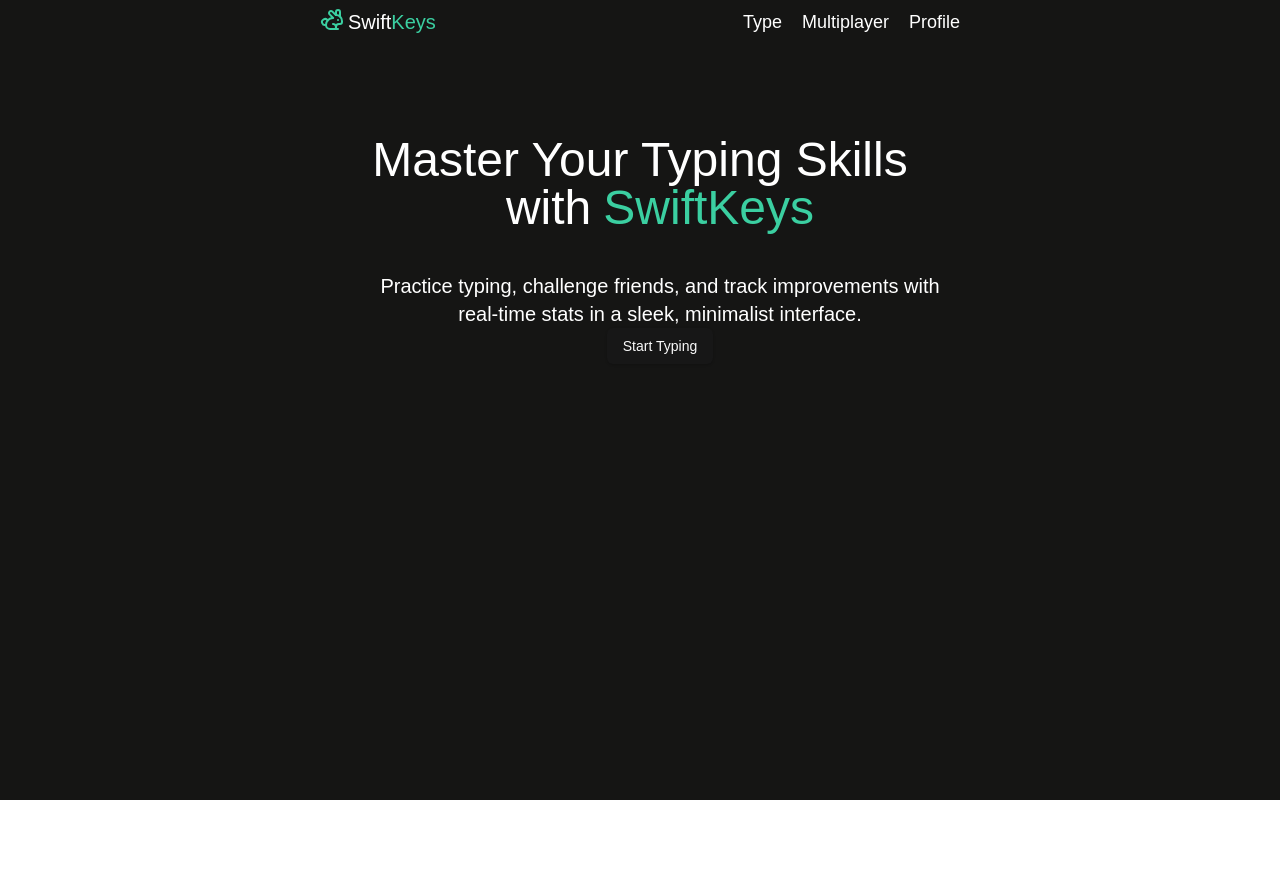
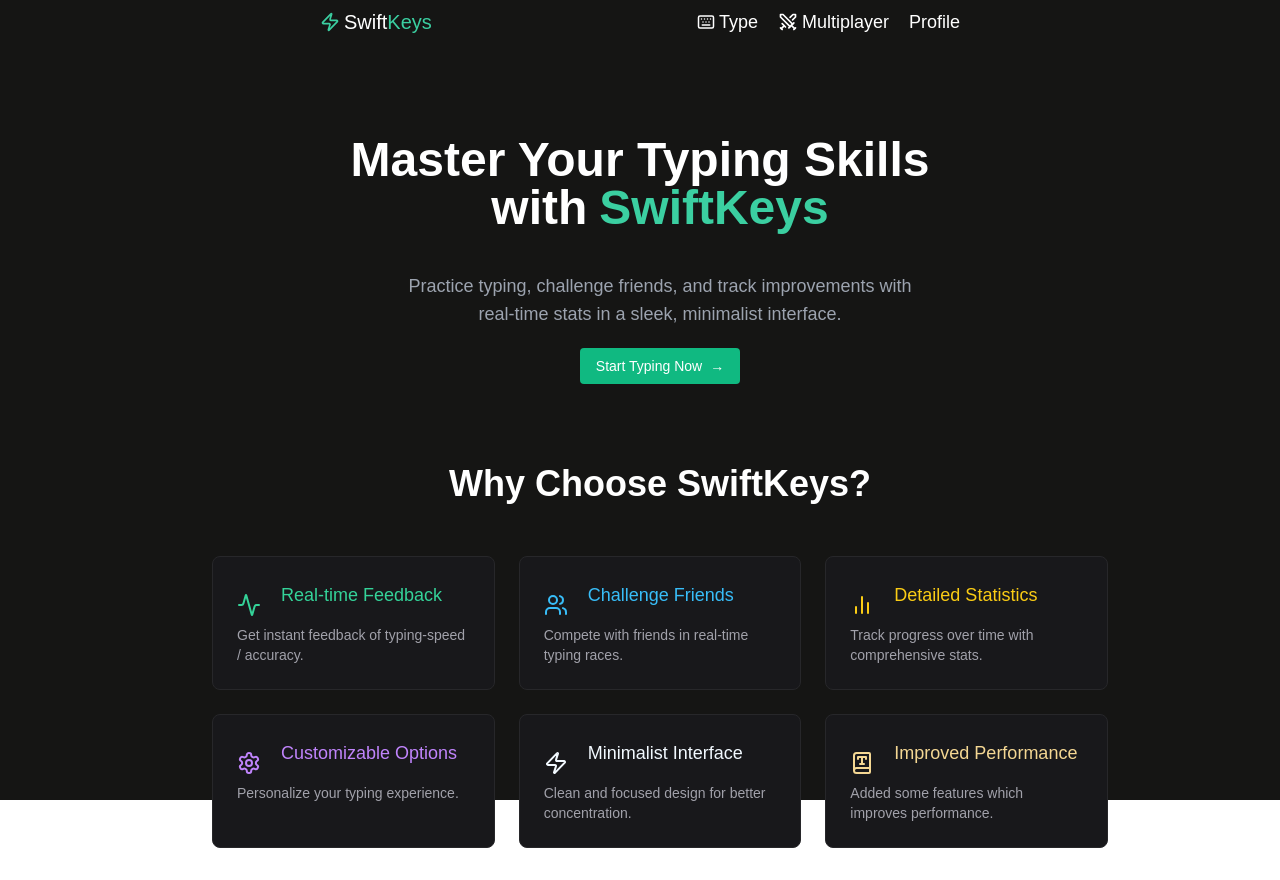
Before and after one commit to Shahid138/SwiftKeys, a React (Vite) app: page / in a window 1280 px wide. Before the commit the page ends 800 px from the top, so only its background shows below. Built offline with nearby package versions, Linux system fonts and the light colour scheme; a web font is replaced by a local one.

Commit message:
better ui

```diff
--- a/package.json
+++ b/package.json
@@ -25,6 +25,7 @@
   },
   "devDependencies": {
     "@eslint/js": "^9.19.0",
+    "@faker-js/faker": "^9.5.0",
     "@types/react": "^19.0.8",
     "@types/react-dom": "^19.0.3",
     "@vitejs/plugin-react": "^4.3.4",
--- /dev/null
+++ b/src/components/Footer.jsx
@@ -0,0 +1,77 @@
+import React from 'react';
+import { Activity, Users, BarChart2, Settings, Zap, BookType } from 'lucide-react';
+
+function FeatureDisplay() {
+  return (
+    <div className="mt-5 p-8">
+      <div className="max-w-4xl mx-auto grid grid-cols-1 md:grid-cols-3 gap-6">
+        <div className="bg-zinc-900 p-6 rounded-lg border border-zinc-800 hover:border-zinc-700 transition-colors duration-200">
+          <h3 className="flex content-center text-emerald-400 font-medium text-lg whitespace-pre-line mb-2">
+          <Activity className=" text-emerald-400 mr-5 mt-3" />
+            Real-time
+            Feedback
+          </h3>
+          <p className="text-zinc-400 text-sm">
+            Get instant feedback of typing-speed /  accuracy.
+          </p>
+        </div>
+
+        <div className="bg-zinc-900 p-6 rounded-lg border border-zinc-800 hover:border-zinc-700 transition-colors duration-200">
+          <h3 className="flex content-center text-sky-400 font-medium text-lg whitespace-pre-line mb-2">
+            <Users className="text-sky-400 mr-5 mt-3" />
+            Challenge
+            Friends
+          </h3>
+          <p className="text-zinc-400 text-sm">
+            Compete with friends in real-time typing races.
+          </p>
+        </div>
+
+        <div className="bg-zinc-900 p-6 rounded-lg border border-zinc-800 hover:border-zinc-700 transition-colors duration-200">
+          <h3 className="flex content-center text-yellow-400 font-medium text-lg whitespace-pre-line mb-2">
+            <BarChart2 className="text-yellow-400 mr-5 mt-3" />
+            Detailed
+            Statistics
+          </h3>
+          <p className="text-zinc-400 text-sm">
+            Track progress over time with comprehensive stats.
+          </p>
+        </div>
+
+        <div className="md:col-span-3/2 bg-zinc-900 p-6 rounded-lg border border-zinc-800 hover:border-zinc-700 transition-colors duration-200">
+          <h3 className="flex content-center text-purple-400 font-medium text-lg whitespace-pre-line mb-2">
+            <Settings className="text-purple-400 mr-5 mt-3" />
+            Customizable
+            Options
+          </h3>
+          <p className="text-zinc-400 text-sm">
+            Personalize your typing experience.
+          </p>
+        </div>
+
+        <div className="md:col-span-3/2 bg-zinc-900 p-6 rounded-lg border border-zinc-800 hover:border-zinc-700 transition-colors duration-200">
+          <h3 className="flex content-center text-[#F2F9FF] font-medium text-lg whitespace-pre-line mb-2">
+            <Zap className="text-[#F2F9FF] mr-5 mt-3" />
+            Minimalist
+            Interface
+          </h3>
+          <p className="text-zinc-400 text-sm">
+            Clean and focused design for better concentration.
+          </p>
+        </div>
+        <div className="md:col-span-3/2 bg-zinc-900 p-6 rounded-lg border border-zinc-800 hover:border-zinc-700 transition-colors duration-200">
+          <h3 className="flex content-center text-[#F4D793] font-medium text-lg whitespace-pre-line mb-2">
+            <BookType className="text-[#F4D793] mr-5 mt-3" />
+            Improved
+            Performance
+          </h3>
+          <p className="text-zinc-400 text-sm">
+            Added some features which improves performance.
+          </p>
+        </div>
+      </div>
+    </div>
+  );
+}
+
+export default FeatureDisplay;
--- a/src/components/Home.jsx
+++ b/src/components/Home.jsx
@@ -1,19 +1,32 @@
 import React from "react";
 import { Button } from "./ui/button";
+import { Link } from "react-router-dom";
+import Footer from "./Footer";
 
 const Home = () => {
   return (
     <div className="flex flex-col items-center pt-[100px] text-5xl space-x-10 text-white">
-      <p>Master Your Typing Skills</p>
+      <p className="font-bold">Master Your Typing Skills</p>
       <div className="flex space-x-3">
-        <p>with</p>
-        <p className="text-[rgb(59,207,161)]"> SwiftKeys</p>
+        <p className="font-bold">with</p>
+        <p className="text-[rgb(59,207,161)] font-bold"> SwiftKeys</p>
       </div>
-      <div className="text-center text-xl mt-10 text-opacity-1">
+      <div className="text-center text-gray-400 text-lg mt-10 text-">
         <p>Practice typing, challenge friends, and track improvements with</p>
         <p>real-time stats in a sleek, minimalist interface. </p>
       </div>
-      <Button>Start Typing</Button>
+      <Link to={"/type"}>
+      <button className=" py-2 px-4  mt-5 bg-emerald-500 hover:bg-emerald-600 text-sm text-white rounded flex items-center justify-center space-x-2 group transition-colors">
+        <span>Start Typing Now</span>
+        <span className="group-hover:translate-x-1 transition-transform">
+          →
+        </span>
+      </button>
+      </Link>
+      <div className="pt-[80px] text-white text-4xl font-bold">
+        <p>Why Choose SwiftKeys?</p>
+      </div>
+      <Footer/>
     </div>
   );
 };
--- a/src/components/Navbar.jsx
+++ b/src/components/Navbar.jsx
@@ -1,4 +1,4 @@
-import { Rabbit } from "lucide-react";
+import { Keyboard, Swords, Zap } from "lucide-react";
 import React from "react";
 import { NavLink } from "react-router-dom";
 
@@ -7,18 +7,20 @@ const Navbar = () => {
     <div className="flex justify-center items-center">
       <div className="flex justify-between text-white text-lg w-[50%] mt-2">
         <NavLink to={"/"} className="flex text-xl">
-          <Rabbit className="text-[rgb(59,207,161)] mr-1" size="24" />
+          <Zap size={20} className="text-[rgb(59,207,161)] mr-1 mt-1" />
           <div>Swift</div>
           <div className="text-[rgb(59,207,161)]">Keys</div>
         </NavLink>
         <ul className="flex space-x-5">
-          <NavLink to={"/type"}>
+          <NavLink to={"/type"} className="flex items-center">
+            <Keyboard  size={18} className="mr-1" />
             <p>Type</p>
           </NavLink>
-          <NavLink to={"/multiplayer"}>
+          <NavLink to={"/multiplayer"} className="flex items-center">
+            <Swords size={20} className="mr-1" />
             <p>Multiplayer</p>
           </NavLink>
-          <NavLink to={"/profile"}>
+          <NavLink to={"/profile"} className="flex items-center">
             <p>Profile</p>
           </NavLink>
         </ul>
--- a/src/pages/Multiplayer.jsx
+++ b/src/pages/Multiplayer.jsx
@@ -7,8 +7,7 @@ const Multiplayer = () => {
       <>
       {userEmail &&(
         <div className='text-white'>
-        Welcome, {userName}.
-        Your Email is {userEmail}
+        Multiplayer
       </div>
       )}
      </>
--- a/src/pages/Type.jsx
+++ b/src/pages/Type.jsx
@@ -1,18 +1,123 @@
-import { useAppSelector } from '@/store/hooks'
-import React from 'react'
+import React, { useState, useEffect, useRef } from 'react';
+import { faker } from '@faker-js/faker';
 
-const Type = () => {
-  const {userName, userEmail} = useAppSelector(state => state.user)
+const TypingSpeedTest = () => {
+  const [words, setWords] = useState([]);
+  const [typedWords, setTypedWords] = useState([]);
+  const [currentWordIndex, setCurrentWordIndex] = useState(0);
+  const [currentInput, setCurrentInput] = useState('');
+  const [startTime, setStartTime] = useState(null);
+  const [wpm, setWpm] = useState(0);
+  const [accuracy, setAccuracy] = useState(100);
+  const inputRef = useRef(null);
+
+  useEffect(() => {
+    // Generate 10 random words
+    const generatedWords = faker.word.words(10).toLowerCase().split(' ');
+    setWords(generatedWords);
+    setTypedWords(new Array(generatedWords.length).fill(''));
+  }, []);
+
+  const calculateStats = () => {
+    if (startTime) {
+      const timeElapsed = (Date.now() - startTime) / 1000;
+      const wordsTyped = currentWordIndex;
+      const newWpm = Math.round((wordsTyped / timeElapsed) * 60);
+      setWpm(newWpm);
+    }
+  };
+
+  const handleInput = (e) => {
+    const value = e.target.value;
+
+    if (!startTime) {
+      setStartTime(Date.now());
+    }
+
+    if (value.endsWith(' ')) {
+      // Word completed
+      if (currentWordIndex < words.length - 1) {
+        setCurrentWordIndex(prev => prev + 1);
+        setCurrentInput('');
+        const newTypedWords = [...typedWords];
+        newTypedWords[currentWordIndex] = value.trim();
+        setTypedWords(newTypedWords);
+        calculateStats();
+      }
+    } else {
+      setCurrentInput(value);
+      const newTypedWords = [...typedWords];
+      newTypedWords[currentWordIndex] = value;
+      setTypedWords(newTypedWords);
+    }
+  };
+
   return (
-    <>
-    {userEmail &&(
-      <div className='text-white'>
-      Welcome, {userName}.
-      Your Email is {userEmail}
+    <div className="min-h-screen bg-[rgb(21,21,20)] p-8">
+      <div className="max-w-2xl mx-auto">
+        {/* Controls */}
+        <div className="flex gap-4 mb-8 text-gray-400">
+          <span className="flex items-center gap-2">⌛ time</span>
+          <span className="flex items-center gap-2">T words</span>
+          <div className="flex gap-2">
+            <button className="px-2 py-1 rounded bg-gray-800 text-white">10</button>
+            <button className="px-2 py-1 rounded">25</button>
+            <button className="px-2 py-1 rounded">50</button>
+          </div>
+        </div>
+
+        {/* Main typing area */}
+        <div className="relative mb-8">
+          {/* Words display */}
+          <div className="text-xl leading-relaxed text-gray-600 font-mono">
+            {words.map((word, index) => (
+              <span
+                key={index}
+                className={`
+                  ${index === currentWordIndex ? 'text-gray-300' : ''}
+                  ${index < currentWordIndex ? 'text-gray-500' : ''}
+                `}
+              >
+                {word}{' '}
+              </span>
+            ))}
+          </div>
+
+          {/* Invisible input - covers the entire typing area */}
+          <input
+            ref={inputRef}
+            type="text"
+            value={currentInput}
+            onChange={handleInput}
+            className="absolute inset-0 w-full h-full opacity-0 cursor-text"
+            autoFocus
+          />
+
+          {/* Typed text overlay */}
+          <div
+            className="absolute top-0 left-0 text-xl leading-relaxed font-mono pointer-events-none"
+            style={{
+              mixBlendMode: 'difference',
+              color: '#ffffff'
+            }}
+          >
+            {typedWords.map((word, index) => (
+              <span key={index}>
+                {word}{' '}
+              </span>
+            ))}
+          </div>
+        </div>
+
+        {/* Stats */}
+        <div className="text-sm text-gray-500">
+          Time: {startTime ? Math.round((Date.now() - startTime) / 100) / 10 : 0}s |
+          WPM: {wpm} |
+          Accuracy: {accuracy.toFixed(2)}%
+        </div>
+      </div>
     </div>
-    )}
-   </>
-  )
-}
+  );
+};
 
-export default Type
+export default TypingSpeedTest;
```
Also changed, not shown: 1 other file (tests, documents, lock files or other folders).
